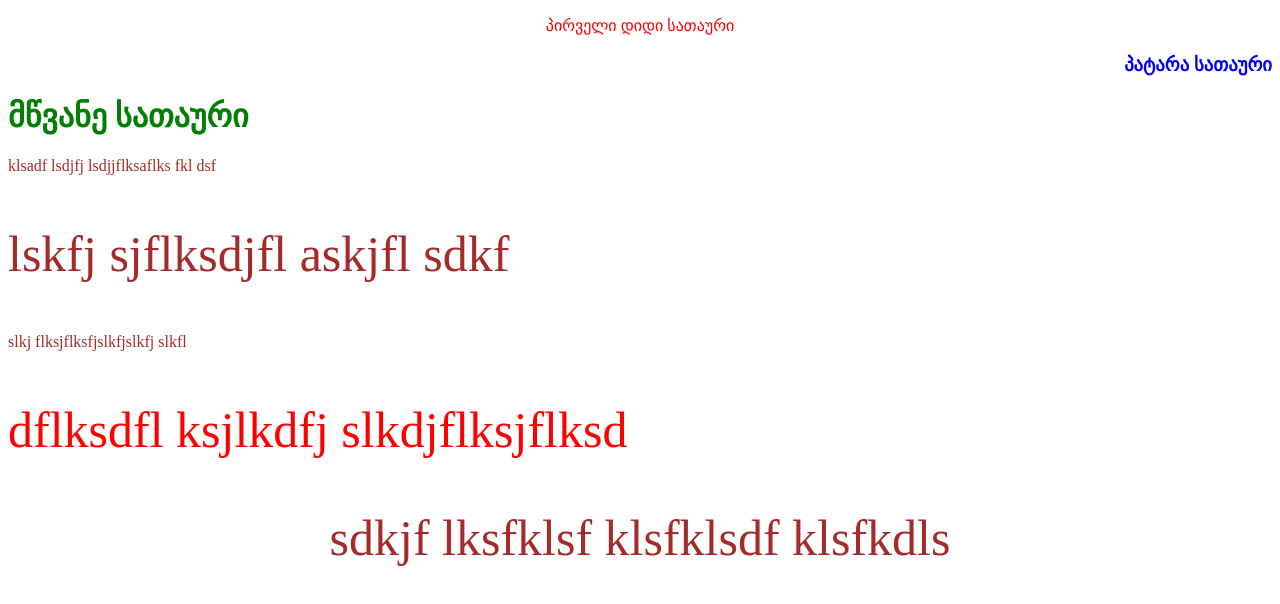
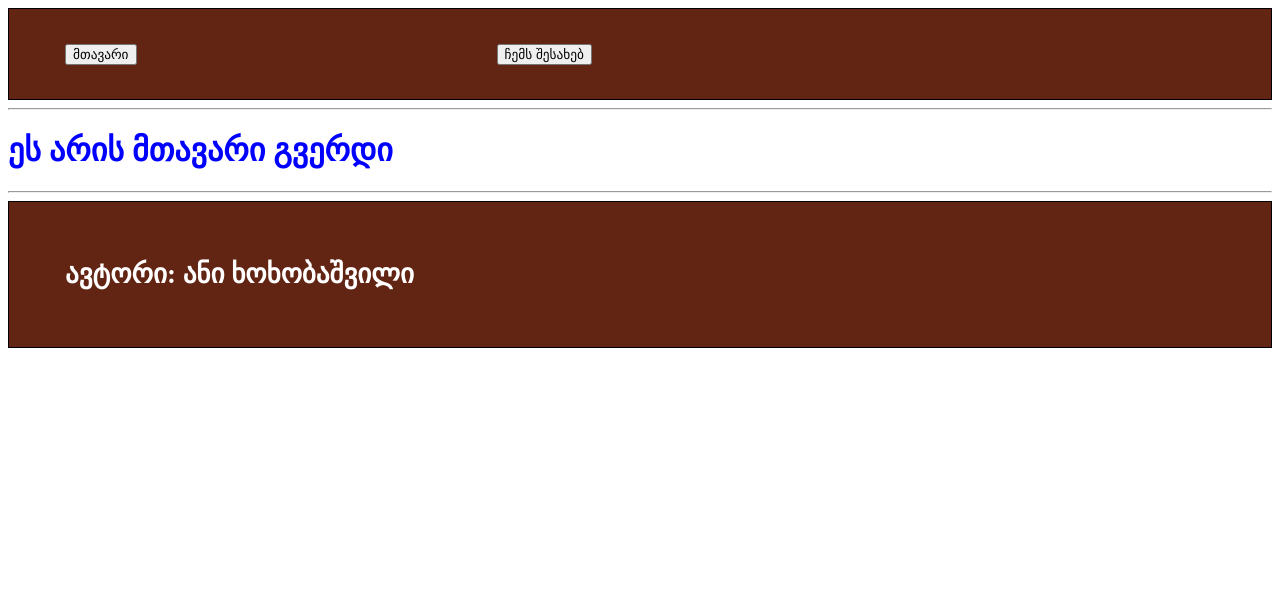
Before and after one commit to ana747/web, a plain HTML site: page index.html in a window 1280 px wide. Drawn offline with Linux system fonts and the light colour scheme.

Commit message:
add dirs

```diff
--- /dev/null
+++ b/css/main.css
@@ -0,0 +1,39 @@
+
+ .news {
+       background-color: rgb(98, 37, 19);
+       padding: 1em;
+       border: solid thin black;
+     }
+
+     menu {
+       list-style-type: none;
+       display: flex;
+       padding: 50;
+       margin-bottom: 50;
+       gap: 20em;
+       font-size:large
+     }
+
+     .info {
+       color:blue
+
+ }
+
+     h2{
+       color:white
+     }
+
+     .avtori {
+       background-color: rgb(98, 37, 19);
+       padding: 1em;
+       border: solid thin rgb(0, 0, 0);
+     }
+
+     menu {
+       list-style-type: none;
+       display: flex;
+       padding: 50;
+       margin-bottom: 50;
+       gap: 20em;
+       font-size:large
+     }
--- a/index.html
+++ b/index.html
@@ -4,24 +4,29 @@
     <meta charset="UTF-8">
     <meta name="viewport" content="width=device-width, initial-scale=1.0">
     <title>Document</title>
-    <link rel="stylesheet" href="main.css">
-
+    <link rel="stylesheet" href="css/main.css">
 
 
 </head>
 <body>
-    <p id="menu" class="mtavari"
+
+       <div class="news">
+
+        <menu>
+          <li><button id="save">მთავარი</button></li>
+          <li><button id="share">ჩემს შესახებ</button></li>
+        </menu>
+      </div> <hr>
+
+    <h1 class="info">ეს არის მთავარი გვერდი</h1><hr>
 
 
-    <H1 style="color:red; text-align: center;">პირველი დიდი სათაური</H1>
-    <h3>პატარა სათაური</h3>
-    <h1>მწვანე სათაური</h1>
-    <p>klsadf lsdjfj lsdjjflksaflks fkl dsf</p>
-    <p class="didi">lskfj sjflksdjfl askjfl sdkf</p>
-    <p>slkj flksjflksfjslkfjslkfj slkfl</p>
+    <div class="avtori">
 
-    <p id="header" class="didi"> dflksdfl ksjlkdfj slkdjflksjflksd </p>
-    <p id="footer" class="didi cntr">sdkjf lksfklsf klsfklsdf klsfkdls</p>
+        <menu>
+          <h2>ავტორი: ანი ხოხობაშვილი</h2>
 
+        </menu>
+      </div>
 </body>
 </html>
--- a/main.css
+++ /dev/null
@@ -1,33 +0,0 @@
-h3 {
-    text-align: right;
-    color: blue;
-}
-h1 {
-    color: green;
-
-
-}
-
-p {
-    color: brown;
-    font-size: 16px;
-}
-
-.didi {
-
-    font-size: 50px;
-}
-
-#header {
-
-
-    color:red;
-
-}
-
-.cntr  {
-
-    text-align: center;
-}
-
-.menu {color: brown; font-size: medium;}
```
